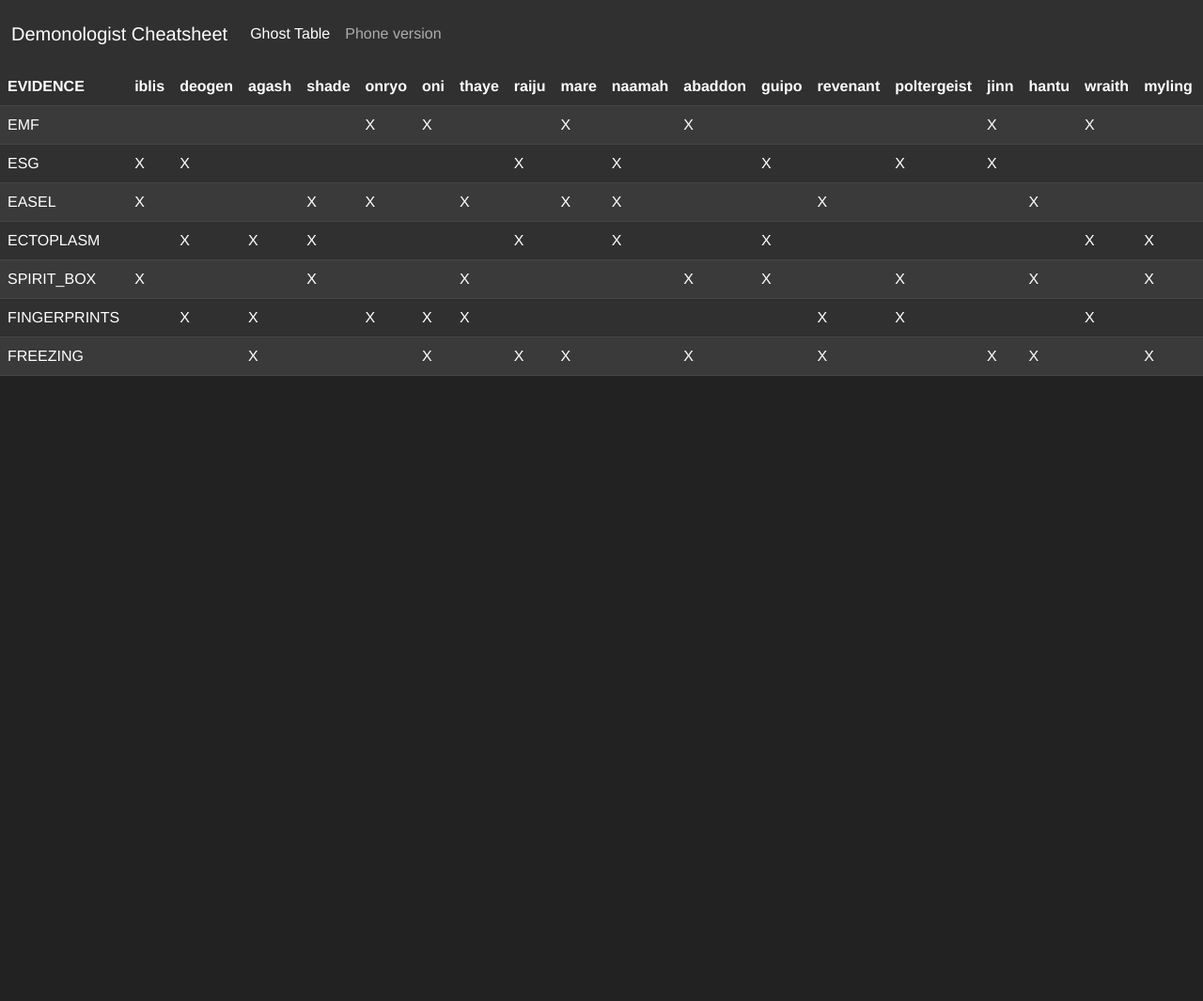
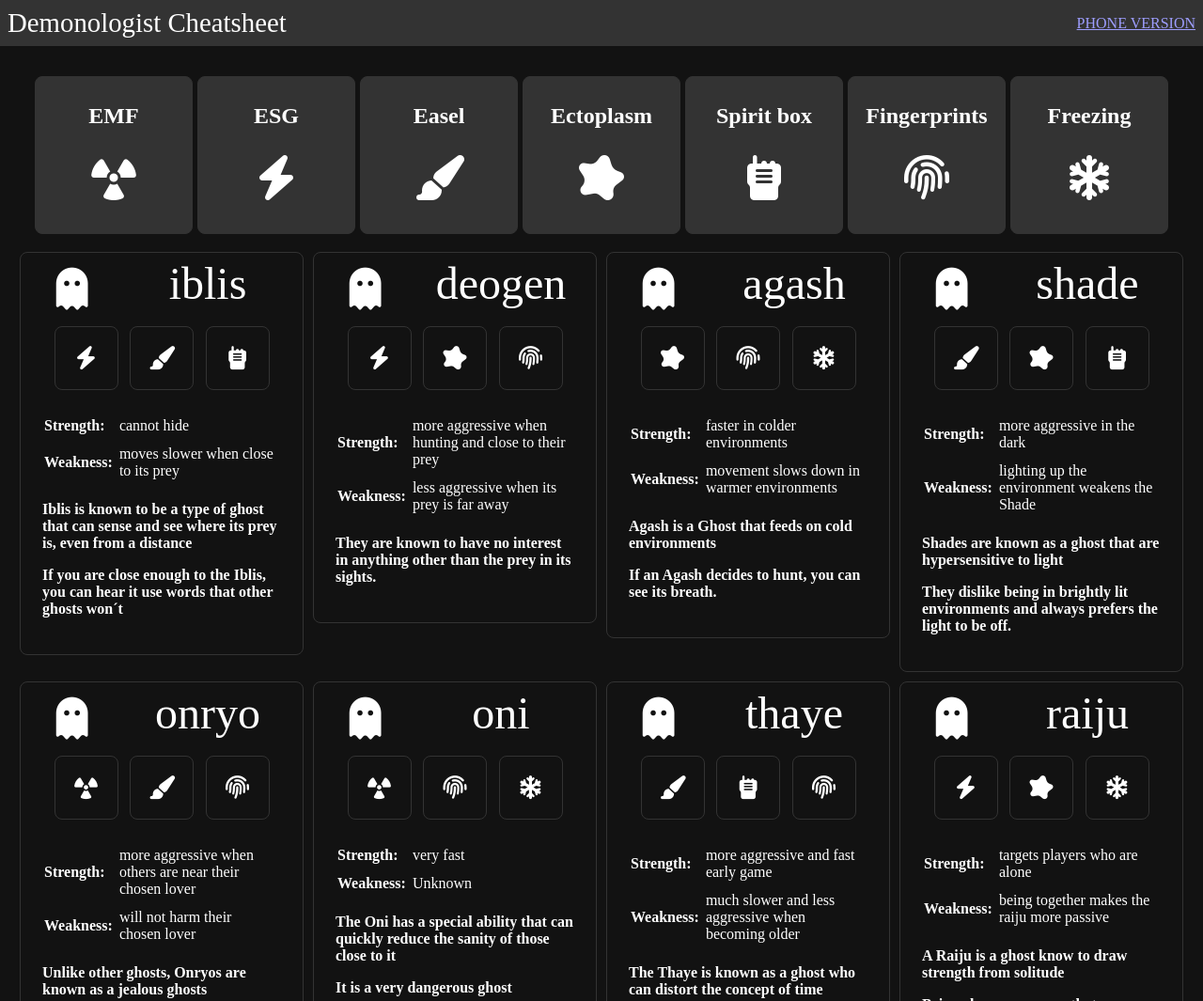
Before and after one commit to reashetyrr/demonologist-cheatsheet, a plain HTML site: page index.html in a window 1280 px wide. Shown: the top 1065 px of the page at 94% size. Before the commit the page ends 800 px from the top, so only its background shows below. Drawn offline with nearby package versions, Linux system fonts and the light colour scheme.

Commit message:
updated version

```diff
--- /dev/null
+++ b/cheatsheet-v2.js
@@ -0,0 +1,125 @@
+document.onload = main();
+
+const EVIDENCE_FA_CLASSES = ['fa-radiation', 'fa-bolt', 'fa-paintbrush', 'fa-splotch', 'fa-walkie-talkie', 'fa-fingerprint', 'fa-snowflake'];
+const ALL_EVIDENCES = new Set(['0', '1', '2', '3', '4', '5', '6']);
+
+async function main() {
+    const ghost_infos = await get_ghost_infos();
+    const ghost_template = document.getElementById('ghost-template');
+    const ghosts_element = document.querySelector('.ghosts');
+
+    for (const [ghost_name, ghost_info] of Object.entries(ghost_infos)) {
+        const ghost_element = document.importNode(ghost_template.content, true).querySelector('.ghost')
+        const ghost_name_element = ghost_element.querySelector('.ghost-name');
+        const ghost_evidences = ghost_element.querySelectorAll('.evidence');
+        const ghost_strength_element = ghost_element.querySelector('.strength');
+        const ghost_weakness_element = ghost_element.querySelector('.weakness');
+
+        ghost_name_element.textContent = ghost_name;
+        ghost_element.dataset.evidences = ghost_info.evidences.join(' ');
+        for (const [index, evidence] of Object.entries(ghost_info.evidences)) {
+            const evidence_element = ghost_evidences[index];
+            const i_tag = document.createElement('i');
+            evidence_element.appendChild(i_tag);
+            i_tag.classList.add('fa-solid');
+            i_tag.classList.add(EVIDENCE_FA_CLASSES[evidence]);
+        }
+        ghost_strength_element.textContent = ghost_info.additional.secondary || 'Unknown';
+        ghost_weakness_element.textContent = ghost_info.additional.weakness || 'Unknown';
+
+        if (ghost_info.additional.description) {
+            const description_sections = ghost_info.additional.description.split('. ');
+            for (const section of description_sections) {
+                const p_tag = document.createElement('p');
+                p_tag.textContent = section;
+                ghost_element.querySelector('.info').appendChild(p_tag);
+            }
+        } else {
+            const p_tag = document.createElement('p');
+            p_tag.textContent = 'We currently have no information on this ghost';
+            ghost_element.querySelector('.info').appendChild(p_tag);
+        }
+
+        ghosts_element.appendChild(ghost_element);
+    }
+
+    const evidence_buttons = document.querySelectorAll('.main .evidence');
+    const filter_state = {
+        '0': null,
+        '1': null,
+        '2': null,
+        '3': null,
+        '4': null,
+        '5': null,
+        '6': null,
+    };
+    for (const evidence_button of evidence_buttons) {
+        evidence_button.addEventListener('click', () => {
+            const evidence = evidence_button.dataset.evidence;
+            const ghosts = document.querySelectorAll('.ghost');
+            let action = 'add';
+
+            if (evidence_button.classList.contains('bg-green')) {
+                evidence_button.classList.remove('bg-green');
+                evidence_button.classList.add('bg-red');
+                action = 'remove';
+                filter_state[evidence] = false;
+            } else if (evidence_button.classList.contains('bg-red')) {
+                evidence_button.classList.remove('bg-red');
+                action = ignore;
+                filter_state[evidence] = null;
+            } else {
+                evidence_button.classList.add('bg-green');
+                filter_state[evidence] = true;
+            }
+
+            const possible_combinations = new Set();
+            for (const ghost of ghosts) {
+                const ghost_evidences = ghost.dataset.evidences.split(' ');
+
+                const non_null_states = Object.entries(filter_state).filter(([ev, state]) => state !== null);
+                if (non_null_states.length === 0) {
+                    for (const ev of ALL_EVIDENCES) {
+                        document.querySelector(`.main .evidence[data-evidence="${ev}"]`).classList.remove('disabled');
+                    }
+                    ghost.classList.remove('hidden');
+                    continue;
+                }
+
+                // check if the ghost has all the evidences that are true and none of the evidences that are false
+                const positive_states = non_null_states.filter(([ev, state]) => state);
+                const negative_states = non_null_states.filter(([ev, state]) => !state);
+
+                const has_includes = positive_states.every(([ev, state]) => ghost_evidences.includes(ev))
+                const has_excludes = negative_states.some(([ev, state]) => ghost_evidences.includes(ev));
+                const hide = !has_includes || has_excludes;
+                if (hide) {
+                    ghost.classList.add('hidden');
+                } else {
+                    ghost.classList.remove('hidden');
+                }
+
+                if (!ghost.classList.contains('hidden')) {
+                    const evidences = ghost.dataset.evidences.split(' ');
+                    for (const ev of evidences) {
+                        possible_combinations.add(ev);
+                    }
+                }
+            }
+            for (const ev of ALL_EVIDENCES) {
+                if (!possible_combinations.has(ev)) {
+                    document.querySelector(`.main .evidence[data-evidence="${ev}"]`).classList.add('disabled');
+                } else {
+                    document.querySelector(`.main .evidence[data-evidence="${ev}"]`).classList.remove('disabled');
+                }
+            }
+        });
+    }
+}
+
+async function get_ghost_infos() {
+    const response = await fetch('./information.json');
+    const text = await response.text();
+    const ghost_infos = JSON.parse(text);
+    return ghost_infos;
+}
--- /dev/null
+++ b/core.css
@@ -0,0 +1,212 @@
+html, body {
+    width: 100%;
+    min-height: 100vh;
+    height: auto;
+    margin: 0;
+    padding: 0;
+}
+.container {
+    display: flex;
+    flex-direction: column;
+    height: auto;
+    min-height: 100vh;
+    width: 100%;
+}
+
+.topbar {
+    display: flex;
+    flex-direction: row;
+    justify-content: space-between;
+    align-items: center;
+    padding: 0.5rem;
+    background-color: #333;
+    color: #fff;
+}
+
+.topbar h1 {
+    margin: 0;
+    padding: 0;
+    font-size: 1.8rem;
+    font-weight: 400;
+}
+
+.main {
+    display: flex;
+    flex-direction: column;
+    flex-grow: 1;
+    flex-shrink: 1;
+    flex-basis: auto;
+    overflow: hidden;
+    flex-wrap: wrap;
+    padding: 0.5rem;
+}
+
+.footer {
+    display: flex;
+    flex-direction: row;
+    justify-content: center;
+    align-items: center;
+    padding: 0.5rem;
+    color: #fff;
+}
+
+.evidences {
+    display: flex;
+    flex-direction: row;
+    flex-grow: 1;
+    flex-shrink: 1;
+    overflow: hidden;
+    flex-wrap: wrap;
+    padding: 1.5rem;
+
+    height: 150px;
+
+    justify-content: space-evenly;
+}
+.evidence {
+    display: flex;
+    flex-direction: column;
+    flex-grow: 0;
+    flex-shrink: 0;
+    overflow: auto;
+    padding: 0.5rem;
+
+    text-align: center;
+    border: 1px solid #333;
+    border-radius: 0.5rem;
+    background-color: #333;
+    height: 150px;
+    width: 150px;
+
+    cursor: pointer;
+}
+
+.evidence:hover {
+    background-color: #444;
+}
+
+.evidence.disabled {
+    opacity: 0.5;
+    cursor: not-allowed;
+}
+
+.evidence.bg-green {
+    border-color: #0f0;
+    background: linear-gradient(0deg, rgba(0,255,0,0.2) 0%, rgba(0,255,0,0.2) 100%);
+}
+
+.evidence.bg-green:hover {
+    background-color: #0f0;
+    color: #444;
+}
+
+.evidence.bg-red {
+    border-color: #f00;
+    background: linear-gradient(0deg, rgba(255,0,0,0.2) 0%, rgba(255,0,0,0.2) 100%);
+}
+
+.evidence.bg-red:hover {
+    background-color: #f00;
+    color: #444;
+}
+
+.evidence i {
+    font-size: 3rem;
+    margin: 0.5rem;
+}
+
+.ghosts {
+    display: flex;
+    flex-direction: row;
+    flex-grow: 1;
+    flex-shrink: 1;
+    flex-basis: auto;
+    overflow: auto;
+    padding: 0.5rem;
+
+    flex-wrap: wrap;
+}
+
+.ghost {
+    display: grid;
+    grid-template-columns: .5fr 1fr;
+    grid-template-rows: 50px 100px 1fr;
+    gap: 5px;
+    grid-template-areas:
+    "icon name"
+    "evidence evidence"
+    "info info";
+    overflow: auto;
+    padding: 0.5rem;
+    width: 22%;
+    height: 100%;
+
+    flex-grow: 1;
+    margin: 5px;
+
+    border: 1px solid #333;
+    border-radius: .5rem;
+}
+
+.ghost i.fa-solid {
+    font-size: 45px;
+    margin: 0.5rem;
+    text-align: center;
+}
+
+.ghost h2 {
+    grid-area: name;
+    margin: 0;
+    padding: 0;
+    font-weight: 400;
+    font-size: 3rem;
+    text-align: center;
+    line-height: 50px;
+}
+
+.ghost .evidences {
+    grid-area: evidence;
+    margin: 0;
+    padding: 15px;
+    font-weight: 400;
+    font-size: 1.5rem;
+    text-align: center;
+
+    display: flex;
+    flex-direction: row;
+    height: 105px;
+}
+
+.ghost .evidences .evidence {
+    width: 50px;
+    height: 50px;
+    cursor: initial;
+
+    background: transparent;
+}
+
+.ghost .evidences .evidence i {
+    font-size: 25px;
+    margin: 0;
+    line-height: 50px;
+}
+
+.ghost .info {
+    grid-area: info;
+    margin: 0;
+    font-weight: bold;
+
+    padding: 0 15px 15px 15px;
+}
+
+.ghost .info table td {
+    padding: 5px 5px 5px 0;
+}
+
+.ghost .info table td:last-child {
+    font-weight: initial;
+}
+
+.ghost.hidden {
+    display: none;
+}
--- a/index.html
+++ b/index.html
@@ -3,34 +3,108 @@
 <head>
     <meta charset="UTF-8">
     <title>Demonologist Cheatsheet</title>
+    <meta name="color-scheme" content="dark" />
     <meta name="viewport" content="width=device-width, initial-scale=1">
     <meta name="keywords" content="demonologist, cheatsheet, ghost, evidence, table, ghost table, ghost evidence, ghost evidence table, ghost evidence list">
-    <link rel="stylesheet" href="https://cdnjs.cloudflare.com/ajax/libs/bootswatch/5.2.3/darkly/bootstrap.min.css" integrity="sha512-YRcmztDXzJQCCBk2YUiEAY+r74gu/c9UULMPTeLsAp/Tw5eXiGkYMPC4tc4Kp1jx/V9xjEOCVpBe4r6Lx6n5dA==" crossorigin="anonymous" referrerpolicy="no-referrer" />
-    <link rel="stylesheet" href="./dlg-cheatsheet.css">
-    <script src="./dlg-cheatsheet.js"></script>
+<!--    <link rel="stylesheet" href="https://cdnjs.cloudflare.com/ajax/libs/bootswatch/5.2.3/darkly/bootstrap.min.css" integrity="sha512-YRcmztDXzJQCCBk2YUiEAY+r74gu/c9UULMPTeLsAp/Tw5eXiGkYMPC4tc4Kp1jx/V9xjEOCVpBe4r6Lx6n5dA==" crossorigin="anonymous" referrerpolicy="no-referrer" />-->
+    <link rel="stylesheet" href="https://cdnjs.cloudflare.com/ajax/libs/font-awesome/6.4.2/css/all.min.css" integrity="sha512-z3gLpd7yknf1YoNbCzqRKc4qyor8gaKU1qmn+CShxbuBusANI9QpRohGBreCFkKxLhei6S9CQXFEbbKuqLg0DA==" crossorigin="anonymous" referrerpolicy="no-referrer" />
+<!--    <link rel="stylesheet" href="./dlg-cheatsheet.css">-->
+    <link rel="stylesheet" href="./core.css">
+    <script src="./cheatsheet-v2.js"></script>
+<!--    <script src="./dlg-cheatsheet.js"></script>-->
 </head>
 <body>
-<nav class="navbar navbar-dark navbar-expand-md bg-dark">
-    <div class="container-fluid"><a class="navbar-brand" href="#">Demonologist Cheatsheet</a><button class="navbar-toggler" data-bs-toggle="collapse" data-bs-target="#navcol-1"><span class="visually-hidden">Toggle navigation</span><span class="navbar-toggler-icon"></span></button>
-        <div id="navcol-1" class="collapse navbar-collapse">
-            <ul class="navbar-nav">
-                <li class="nav-item"><a class="nav-link active" href="#">Ghost Table</a></li>
-                <li class="nav-item"><a href="phone.html" class="nav-link">Phone version</a></li>
-            </ul>
+<div class="container">
+    <header class="topbar">
+        <h1>Demonologist Cheatsheet</h1>
+        <a href="./phone.html" class="pull-right">PHONE VERSION</a>
+    </header>
+    <main class="main">
+        <div class="evidences">
+            <div class="evidence" data-evidence="0">
+                <h2>EMF</h2>
+                <i class="fa-solid fa-radiation"></i>
+            </div>
+            <div class="evidence" data-evidence="1">
+                <h2>ESG</h2>
+                <i class="fa-solid fa-bolt"></i>
+            </div>
+            <div class="evidence" data-evidence="2">
+                <h2>Easel</h2>
+                <i class="fa-solid fa-paintbrush"></i>
+            </div>
+            <div class="evidence" data-evidence="3">
+                <h2>Ectoplasm</h2>
+                <i class="fa-solid fa-splotch"></i>
+            </div>
+            <div class="evidence" data-evidence="4">
+                <h2>Spirit box</h2>
+                <i class="fa-solid fa-walkie-talkie"></i>
+            </div>
+            <div class="evidence" data-evidence="5">
+                <h2>Fingerprints</h2>
+                <i class="fa-solid fa-fingerprint"></i>
+            </div>
+            <div class="evidence" data-evidence="6">
+                <h2>Freezing</h2>
+                <i class="fa-solid fa-snowflake"></i>
+            </div>
         </div>
-    </div>
-</nav>
-<div class="table-responsive">
-    <table class="table table-striped table-dark">
-        <thead>
-            <tr>
-                <th>EVIDENCE</th>
-            </tr>
-        </thead>
-        <tbody>
 
-        </tbody>
-    </table>
+        <template id="ghost-template">
+            <div class="ghost">
+                <i class="fa-solid fa-ghost"></i>
+                <h2 class="ghost-name"></h2>
+                <div class="evidences">
+                    <div class="evidence">
+                    </div>
+                    <div class="evidence">
+                    </div>
+                    <div class="evidence">
+                    </div>
+                </div>
+                <div class="info">
+                    <table>
+                        <tr>
+                            <td>Strength:</td>
+                            <td class="strength"></td>
+                        </tr>
+                        <tr>
+                            <td>Weakness:</td>
+                            <td class="weakness"></td>
+                        </tr>
+                    </table>
+
+                </div>
+            </div>
+        </template>
+        <div class="ghosts"></div>
+    </main>
+    <footer class="footer">
+        Made with ❤️ by &nbsp;<a href="https://reashetyr.software">Reashetyr</a>
+    </footer>
 </div>
+<!--<nav class="navbar navbar-dark navbar-expand-md bg-dark">-->
+<!--    <div class="container-fluid"><a class="navbar-brand" href="#">Demonologist Cheatsheet</a><button class="navbar-toggler" data-bs-toggle="collapse" data-bs-target="#navcol-1"><span class="visually-hidden">Toggle navigation</span><span class="navbar-toggler-icon"></span></button>-->
+<!--        <div id="navcol-1" class="collapse navbar-collapse">-->
+<!--            <ul class="navbar-nav">-->
+<!--                <li class="nav-item"><a class="nav-link active" href="#">Ghost Table</a></li>-->
+<!--                <li class="nav-item"><a href="phone.html" class="nav-link">Phone version</a></li>-->
+<!--            </ul>-->
+<!--        </div>-->
+<!--    </div>-->
+<!--</nav>-->
+<!--<div class="table-responsive">-->
+<!--    <table class="table table-striped table-dark">-->
+<!--        <thead>-->
+<!--            <tr>-->
+<!--                <th>EVIDENCE</th>-->
+<!--            </tr>-->
+<!--        </thead>-->
+<!--        <tbody>-->
+
+<!--        </tbody>-->
+<!--    </table>-->
+<!--</div>-->
 </body>
 </html>
--- a/information.json
+++ b/information.json
@@ -1,98 +1,194 @@
 {
     "iblis": {
         "evidences": [1,2,4],
-        "additional": {}
+        "additional": {
+            "description": "Iblis is known to be a type of ghost that can sense and see where its prey is, even from a distance. If you are close enough to the Iblis, you can hear it use words that other ghosts won´t",
+            "secondary": "cannot hide",
+            "weakness": "moves slower when close to its prey"
+        }
     },
     "deogen": {
         "evidences": [1,3,5],
-        "additional": {}
+        "additional": {
+            "description": "They are known to have no interest in anything other than the prey in its sights.",
+            "secondary": "more aggressive when hunting and close to their prey",
+            "weakness": "less aggressive when its prey is far away"
+        }
     },
     "agash": {
         "evidences": [3,5,6],
-        "additional": {}
+        "additional": {
+            "description": "Agash is a Ghost that feeds on cold environments. If an Agash decides to hunt, you can see its breath.",
+            "secondary": "faster in colder environments",
+            "weakness": "movement slows down in warmer environments"
+        }
     },
     "shade": {
         "evidences": [2,3,4],
-        "additional": {}
+        "additional": {
+            "description": "Shades are known as a ghost that are hypersensitive to light. They dislike being in brightly lit environments and always prefers the light to be off.",
+            "secondary": "more aggressive in the dark",
+            "weakness": "lighting up the environment weakens the Shade"
+        }
     },
     "onryo": {
         "evidences": [0,2,5],
-        "additional": {}
+        "additional": {
+            "description": "Unlike other ghosts, Onryos are known as a jealous ghosts. They can choose one person, fall in love with them and attack anyone else.",
+            "secondary": "more aggressive when others are near their chosen lover",
+            "weakness": "will not harm their chosen lover"
+        }
     },
     "oni": {
         "evidences": [0,5,6],
-        "additional": {}
+        "additional": {
+            "description": "The Oni has a special ability that can quickly reduce the sanity of those close to it. It is a very dangerous ghost. If it wants to, it can quickly play with your sanity and decide to kill you.",
+            "secondary": "very fast",
+            "weakness": null
+        }
     },
     "thaye": {
         "evidences": [2,4,5],
-        "additional": {}
+        "additional": {
+            "description": "The Thaye is known as a ghost who can distort the concept of time. As a Thaye ages quickly, it is impossible to know their exact age.",
+            "secondary": "more aggressive and fast early game",
+            "weakness": "much slower and less aggressive when becoming older"
+        }
     },
     "raiju": {
         "evidences": [1,3,6],
-        "additional": {}
+        "additional": {
+            "description": "A Raiju is a ghost know to draw strength from solitude. Being alone may mean that you are easier prey for it. Raijus interact less when in a group.",
+            "secondary": "targets players who are alone",
+            "weakness": "being together makes the raiju more passive"
+        }
     },
     "mare": {
         "evidences": [0,2,6],
-        "additional": {}
+        "additional": {
+            "description": "A Mare is a type of ghost that likes to talk, though it has been observed to be less active than other Ghosts.",
+            "secondary": "difficult to detect",
+            "weakness": "will not hunt with someone nearby"
+        }
     },
     "naamah": {
         "evidences": [1,2,3],
-        "additional": {}
+        "additional": {
+            "description": null,
+            "secondary": null,
+            "weakness": null
+        }
     },
     "abaddon": {
         "evidences": [0,4,6],
-        "additional": {}
+        "additional": {
+            "description": "The Abbadon is widely regarded as the most cunning type of ghost. They will not hunt their prey if they are defending themselves, but will usually hunt the defenseless.",
+            "secondary": "targets players who cannot defend themself",
+            "weakness": "very high change to ignore you while holding a crucifix"
+        }
     },
     "guipo": {
         "evidences": [1,3,4],
-        "additional": {}
+        "additional": {
+            "description": null,
+            "secondary": null,
+            "weakness": null
+        }
     },
     "revenant": {
         "evidences": [2,5,6],
-        "additional": {}
+        "additional": {
+            "description": "A Revenant is known to be a very dangerous, unpredictable ghost. Regardless of your sanity, it can hunt you down if it feels like it.",
+            "secondary": "very unstable and hard to predict",
+            "weakness": "if it decides to stay calm, it makes it easier to find it"
+        }
     },
     "poltergeist": {
         "evidences": [1,4,5],
-        "additional": {}
+        "additional": {
+            "description": "A Poltergeist is known as a ghost that likes to play with its environment. It can throw objects to lower your sanity.",
+            "secondary": "can throw multiple items at once, quickly reducing sanity",
+            "weakness": "calms down if there is nothing to throw"
+        }
     },
     "jinn": {
         "evidences": [0,1,6],
-        "additional": {}
+        "additional": {
+            "description": "Jinns are known to be more active than other ghosts. It has been observed that they're more active if someone is nearby.",
+            "secondary": "due to their high activity, they are prone to hunting",
+            "weakness": "due to their high activity, they are easier to detect"
+        }
     },
     "hantu": {
         "evidences": [2,4,6],
-        "additional": {}
+        "additional": {
+            "description": "Hantus are known as ghosts that play with people's minds through their speech. If you somehow manage to talk to one, it will play with your sanity, making you more vulnerable.",
+            "secondary": "talking to it makes you an easier prey",
+            "weakness": "if cursed due to talking to it you can remove the curse with sanity pills"
+        }
     },
     "wraith": {
         "evidences": [0,3,5],
-        "additional": {}
+        "additional": {
+            "description": null,
+            "secondary": null,
+            "weakness": null
+        }
     },
     "myling": {
         "evidences": [3,4,6],
-        "additional": {}
+        "additional": {
+            "description": "We still haven't figured out how the Myling is related to fire, but it is known to have an affinity for it. We have observed that it is calmer in environments with fire nearby.",
+            "secondary": "without fire nearby it will be aggressive",
+            "weakness": "will put out the first nearby first before hunting"
+        }
     },
     "goryo": {
         "evidences": [0,1,5],
-        "additional": {}
+        "additional": {
+            "description": "A Goryo doesn't interact with ESGs if someone is nearby. Since it's a very rare type of ghost, we don't have much information other than that.",
+            "secondary": "only interacts with ESG without anyone nearby",
+            "weakness": null
+        }
     },
     "demon": {
         "evidences": [2,3,6],
-        "additional": {}
+        "additional": {
+            "description": "Demons are known as normally calm, collected ghosts. They have a lower prey drive than other types of ghosts, but if you manage to anger a demon, it will not stop until it kills you.",
+            "secondary": "hunt wont end untill its prey is dead",
+            "weakness": "wont usually hunt unless angered"
+        }
     },
     "yokai": {
         "evidences": [0,2,4],
-        "additional": {}
+        "additional": {
+            "description": null,
+            "secondary": null,
+            "weakness": null
+        }
     },
     "gul": {
         "evidences": [4,5,6],
-        "additional": {}
+        "additional": {
+            "description": "The Gul is known as a ghost who listens to the conversations between people. The words you choose are important to it.",
+            "secondary": "can get angry and hunt when swearing",
+            "weakness": "the less you talk the calmer it is"
+        }
     },
     "boogey": {
         "evidences": [0,1,4],
-        "additional": {}
+        "additional": {
+            "description": null,
+            "secondary": null,
+            "weakness": null
+        }
     },
     "yurei": {
         "evidences": [0,1,3],
-        "additional": {}
+        "additional": {
+            "description": "The Yurei is a Ghost that prefers feeding small amounts of energy off multiple People at once, so that it can grow stronger without being noticed immediately",
+            "secondary": "more likely to hunt when walking in groups",
+            "weakness": "may weaken itself while alone"
+        }
     }
 }
```
